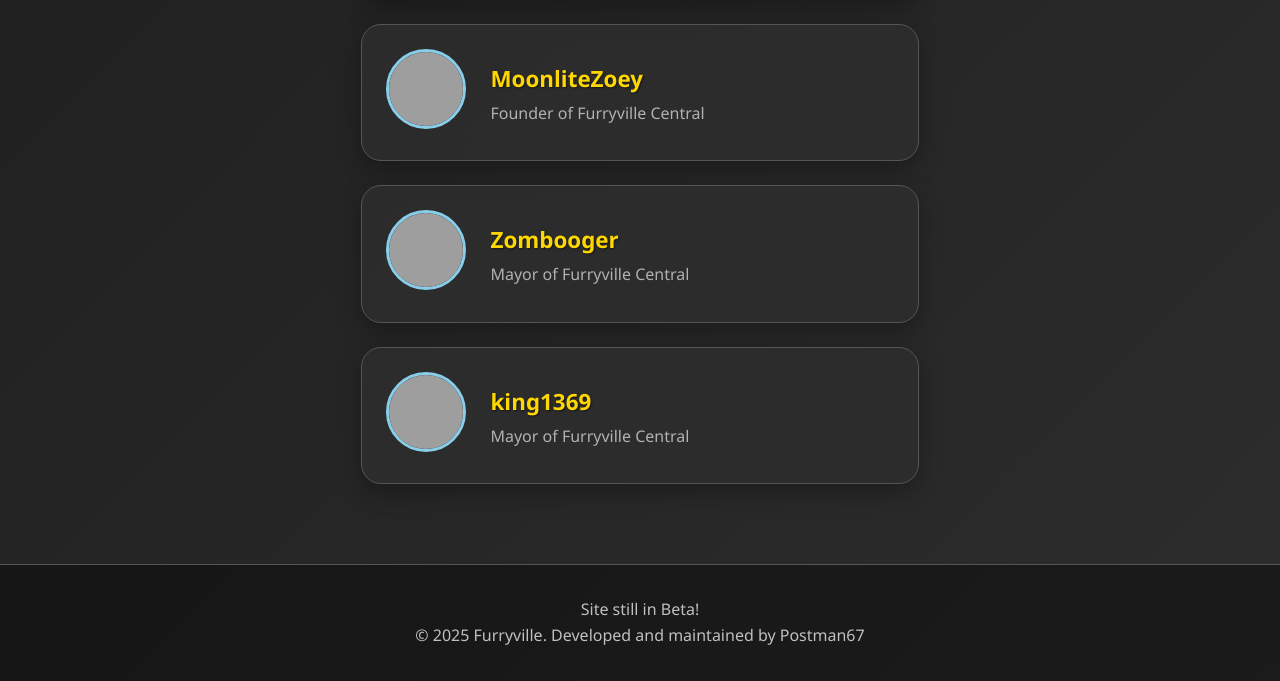
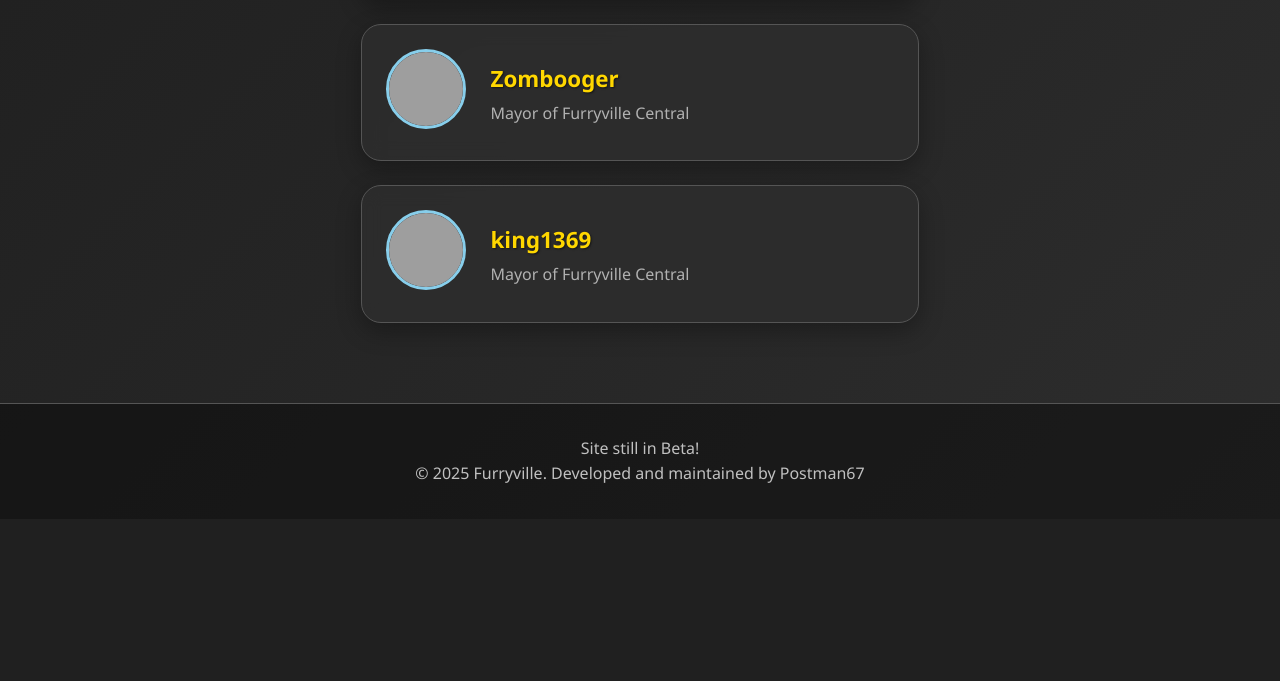
Before and after one commit to Postman67/furryville-index, a Flask app: page /about in a window 1280 px wide. Shown: the part 1051-1732 px from the top of the page. After the commit the page ends 1534 px from the top, so only its background shows below. Run offline with Flask 3, Linux system fonts and the light colour scheme; grey boxes are pictures that could not be loaded.

Commit message:
Update about.html
Removed temp staff entry

```diff
--- a/templates/about.html
+++ b/templates/about.html
@@ -39,17 +39,6 @@
                     <div class="staff-info">
                         <h3 class="staff-name">Cute_The_Sylveon</h3>
                         <p class="staff-title">Owner of the Warp Hall & Co-Owner of The Mall</p>
-                    </div>
-                </div>
-
-                <div class="staff-card">
-                    <div class="staff-banner" style="background-image: url('https://cdn.discordapp.com/banners/288742669054640128/a_50ddb99473628552b1abca17564f0b40.gif?size=1024');"></div>
-                    <div class="staff-avatar">
-                        <img src="https://cdn.discordapp.com/avatars/288742669054640128/a_093bc979da1ff0cfafdc7f70de87519e.gif?size=1024" alt="Staff Avatar" class="avatar-image">
-                    </div>
-                    <div class="staff-info">
-                        <h3 class="staff-name">TEMP USERNAME</h3>
-                        <p class="staff-title">Mayor of Furryville South West</p>
                     </div>
                 </div>
 
```
